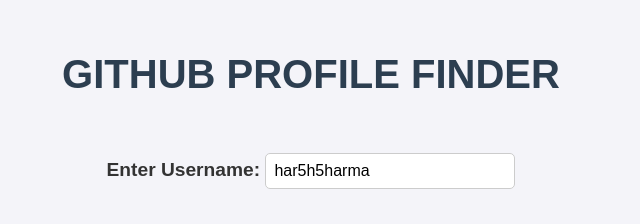
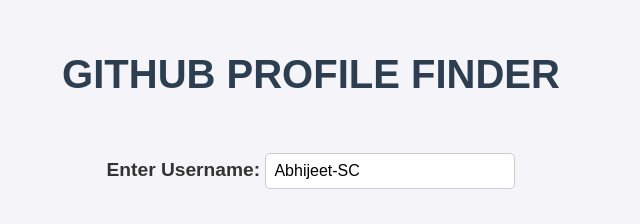
Before and after one commit to Abhijeet-SC/Get-Github-details, a plain HTML site: page index.html in a window 1280 px wide. Shown: the part 207-431 px from the top of the page, 329-969 px from the left. Drawn offline with Linux system fonts and the light colour scheme.

Commit message:
Update index.html

```diff
--- a/index.html
+++ b/index.html
@@ -8,7 +8,7 @@
     <h1 class="hi">GITHUB PROFILE FINDER</h1>
     <br><br>
     <div class="search">
-      <h1>Enter Username: <input value="har5h5harma" class="inpt"></h1>
+      <h1>Enter Username: <input value="Abhijeet-SC" class="inpt"></h1>
       <br>
       <button class="btn" onclick="f1()">submit</button>
     </div>
```
